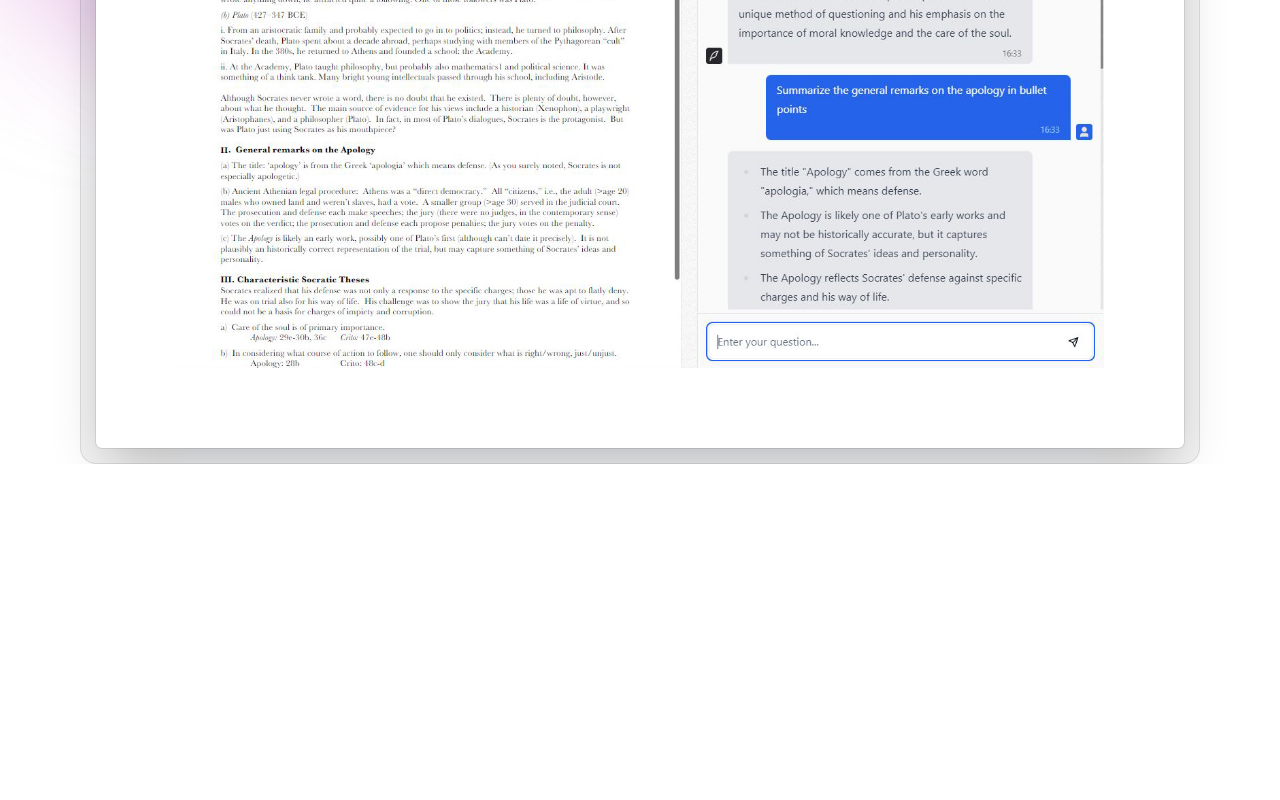
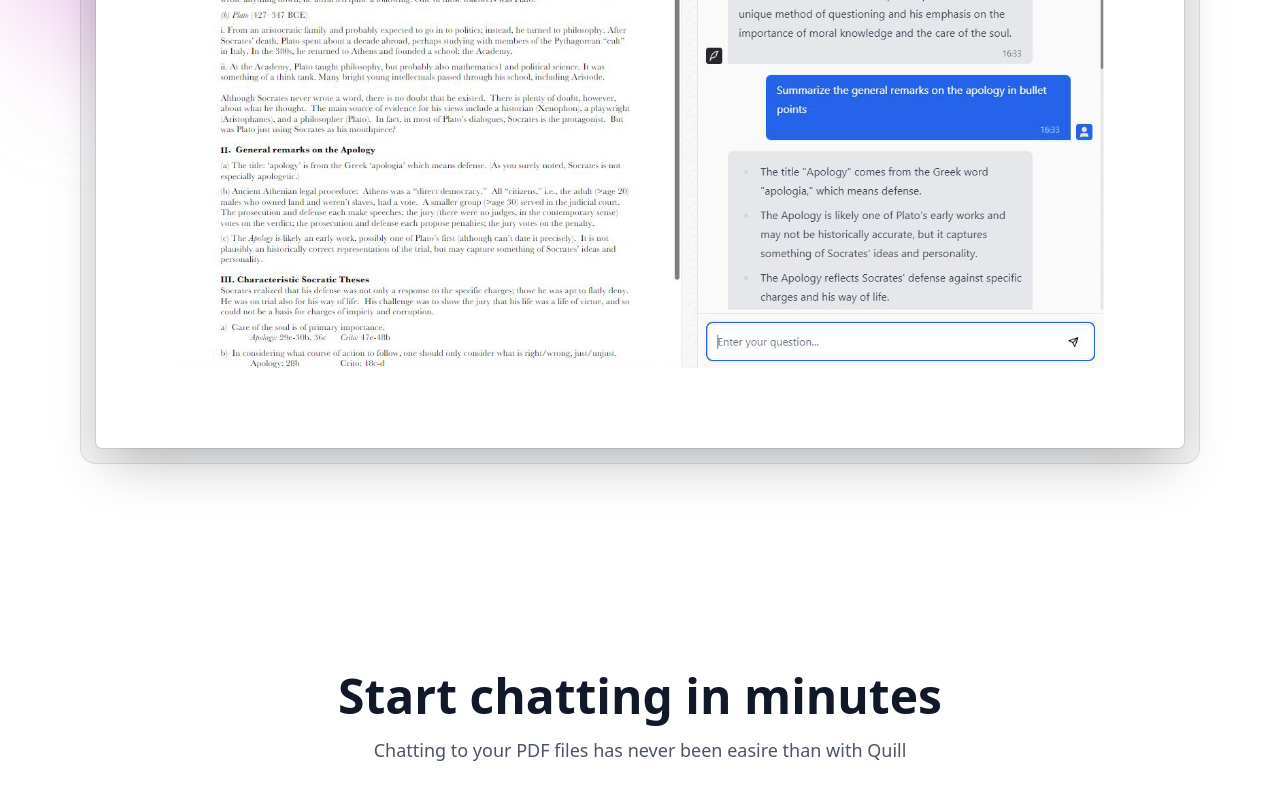
Before and after one commit to naimulislamshakil/sass-product, a React (Create React App) app: page / in a window 1280 px wide. Shown: the part 919-1719 px from the top of the page. Before the commit the page ends 1383 px from the top, so only its background shows below. Built offline with nearby package versions, Linux system fonts and the light colour scheme.

Commit message:
add title and description in featured section

```diff
--- /dev/null
+++ b/src/Components/FeaturedSection/index.tsx
@@ -0,0 +1,20 @@
+import React from 'react';
+
+const FeaturedSection = () => {
+	return (
+		<div className="mx-auto mt-32 mb-32 sm:mt-56 max-w-5xl">
+			<div className="md-12 px-6 lg:px-8">
+				<div className="mx-auto max-w-2xl sm:text-center">
+					<h2 className="mt-2 font-bold text-4xl text-gray-900 sm:text-5xl">
+						Start chatting in minutes
+					</h2>
+					<p className="mt-4 text-lg text-gray-600">
+						Chatting to your PDF files has never been easire than with Quill
+					</p>
+				</div>
+			</div>
+		</div>
+	);
+};
+
+export default FeaturedSection;
--- a/src/Components/Home/index.tsx
+++ b/src/Components/Home/index.tsx
@@ -1,12 +1,14 @@
 import React from 'react';
 import Banner from './Banner';
 import ValueProposition from '../ValueProposition';
+import FeaturedSection from '../FeaturedSection';
 
 const Home = () => {
 	return (
 		<div>
 			<Banner />
 			<ValueProposition />
+			<FeaturedSection />
 		</div>
 	);
 };
```
